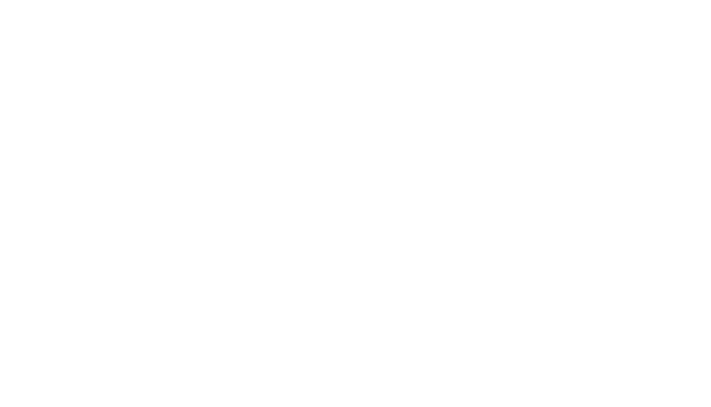
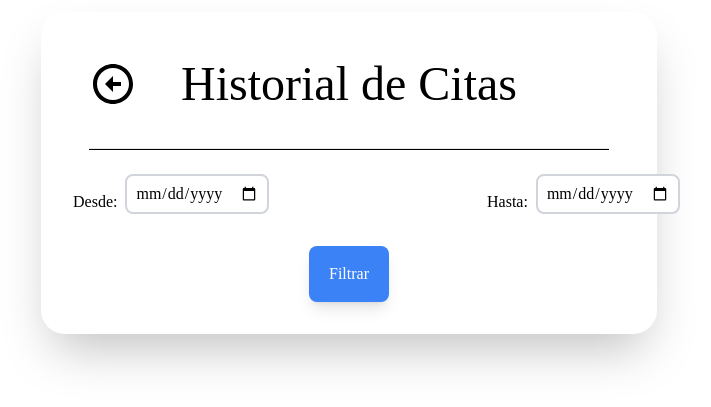
Before and after one commit to Fabio-Alfredo/Clinic-Application-React, a React (Vite) app in the folder frontAuth/: page /history in a window 1280 px wide. Before the commit this address had no page. Shown: the part 227-634 px from the top of the page, without its empty margins (291-1002 px from the left). Built offline with nearby package versions, Linux system fonts and the light colour scheme; a web font is replaced by a local one.

Commit message:
add: component of dates

```diff
--- a/frontAuth/src/App.jsx
+++ b/frontAuth/src/App.jsx
@@ -6,6 +6,7 @@ import ListPacients from "./pages/ListAppoinments"
 import CreationAppoinment from "./pages/CreationAppoinment"
 import ApprovedAppointment from "./pages/ApprovedAppointment"
 import ListPrescription from "./pages/ListPrescriptions"
+import RecordUser from "./pages/RecordUser"
 
 const App = () => {
 
@@ -20,6 +21,7 @@ const App = () => {
           <Route path="/create/appointment" element={<CreationAppoinment />} />
           <Route path="/approved/appointent" element={<ApprovedAppointment />} />
           <Route path="/clinic/prescription" element={<ListPrescription />} />
+          <Route path="/history" element={<RecordUser/>} />
         </Routes>
       </BrowserRouter>
     </>
--- /dev/null
+++ b/frontAuth/src/components/RecordUserComponents/Dates.jsx
@@ -0,0 +1,46 @@
+import React, { useEffect, useState } from 'react';
+
+const Dates = ({ dateS, dateF }) => {
+    const [startDate, setStartDate] = useState(dateS || '');
+    const [endDate, setEndDate] = useState(dateF || '');
+
+    const handleDateChange = (setter) => (event) => {
+        const date = event.target.value;
+        const formattedDate = new Date(date).toISOString().split('T')[0];
+        setter(formattedDate);
+    };
+
+    return (
+        <div>
+            <div className="flex justify-between">
+                <div className="flex w-1/4 items-center">
+                    <p className="mr-2">Desde:</p>
+                    <input
+                        type="date"
+                        value={startDate}
+                        onChange={handleDateChange(setStartDate)}
+                        className="p-2 border-2 border-gray-300 rounded-lg mb-4"
+                    />
+                </div>
+
+                <div className="flex w-1/4 items-center">
+                    <p className="mr-2">Hasta:</p>
+                    <input
+                        type="date"
+                        value={endDate}
+                        onChange={handleDateChange(setEndDate)}
+                        className="p-2 border-2 border-gray-300 rounded-lg mb-4"
+                    />
+                </div>
+            </div>
+
+            <div className="flex justify-center mt-4">
+                <button className="p-5 text-white bg-blue-500 hover:bg-blue-700 rounded-lg shadow-lg transition duration-300 ease-in-out transform hover:-translate-y-1">
+                    Filtrar
+                </button>
+            </div>
+        </div>
+    );
+};
+
+export default Dates;
--- /dev/null
+++ b/frontAuth/src/pages/RecordUser.jsx
@@ -0,0 +1,25 @@
+import { useState } from "react";
+import Navigation from "../components/Navigation";
+import Dates from "../components/RecordUserComponents/Dates";
+
+const RecordUser = () => {
+    const [startDate, setStartDate] = useState({});
+    const [endDate, setEndDate] = useState({});
+
+    return (
+        <div>
+            <div className='flex items-center justify-center w-full bg-color-primary px-6  h-screen'>
+                <div className='w-full p-4 sm:p-8 shadow-2xl rounded-3xl bg-white h-fit lg:w-2/3  xl:w-1/2'>
+                    <Navigation title={"Historial de Citas"} />
+                    <hr className='h-0.5 bg-black mb-6 mx-4' />
+                        <Dates dateS={setStartDate} dateF={setEndDate} />
+                    <div>
+
+                    </div>
+                </div>
+            </div>
+        </div>
+    );
+};
+
+export default RecordUser;
```
